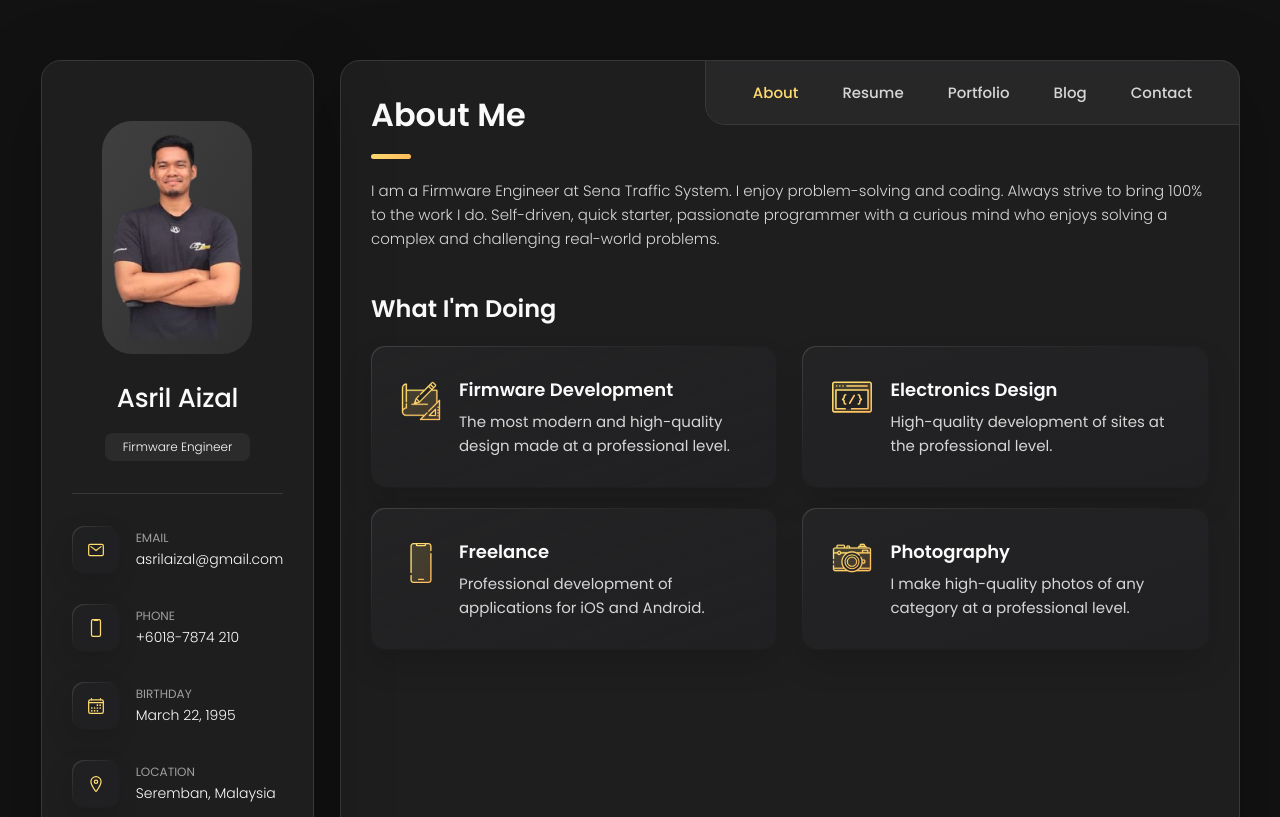
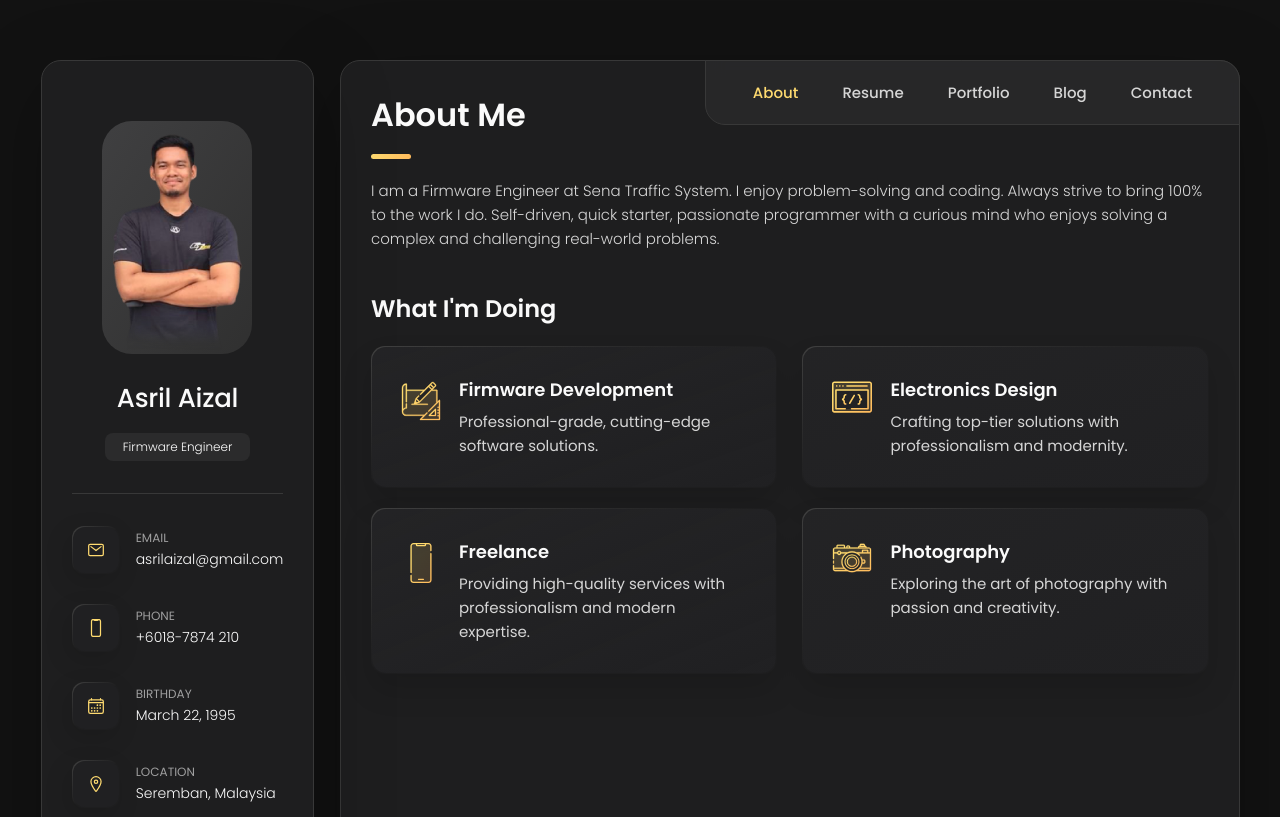
Before and after one commit to asrilaizal/portfolio, a plain HTML site: page index.html in a window 1280 px wide. Shown: the top 817 px of the page. Drawn offline with nearby package versions, Linux system fonts and the light colour scheme.

Commit message:
update what im doing section in tab about me
Signed-off-by: Asril Aizal <asrilaizal@gmail.com>

```diff
--- a/index.html
+++ b/index.html
@@ -237,7 +237,7 @@
                 <h4 class="h4 service-item-title">Firmware Development</h4>
 
                 <p class="service-item-text">
-                  The most modern and high-quality design made at a professional level.
+                  Professional-grade, cutting-edge software solutions.
                 </p>
               </div>
 
@@ -253,7 +253,7 @@
                 <h4 class="h4 service-item-title">Electronics Design</h4>
 
                 <p class="service-item-text">
-                  High-quality development of sites at the professional level.
+                  Crafting top-tier solutions with professionalism and modernity.
                 </p>
               </div>
 
@@ -269,7 +269,7 @@
                 <h4 class="h4 service-item-title">Freelance</h4>
 
                 <p class="service-item-text">
-                  Professional development of applications for iOS and Android.
+                  Providing high-quality services with professionalism and modern expertise.
                 </p>
               </div>
 
@@ -285,7 +285,7 @@
                 <h4 class="h4 service-item-title">Photography</h4>
 
                 <p class="service-item-text">
-                  I make high-quality photos of any category at a professional level.
+                  Exploring the art of photography with passion and creativity.
                 </p>
               </div>
 
```
